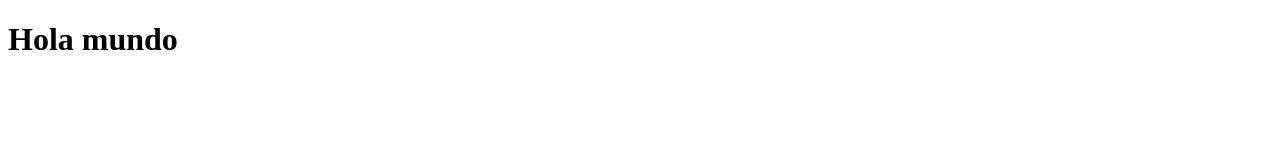
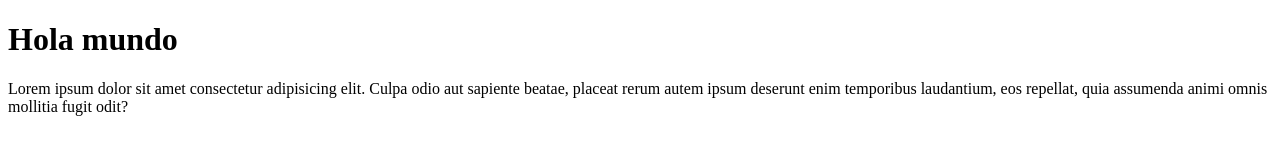
Before and after one commit to alejoHayabusa/ensayo, a plain HTML site: page index.html in a window 1280 px wide. Drawn offline with Linux system fonts and the light colour scheme.

Commit message:
Se agrego lorem

```diff
--- a/index.html
+++ b/index.html
@@ -7,5 +7,7 @@
 </head>
 <body>
     <h1>Hola mundo</h1>
+
+    <p>Lorem ipsum dolor sit amet consectetur adipisicing elit. Culpa odio aut sapiente beatae, placeat rerum autem ipsum deserunt enim temporibus laudantium, eos repellat, quia assumenda animi omnis mollitia fugit odit?</p>
 </body>
 </html>
```
